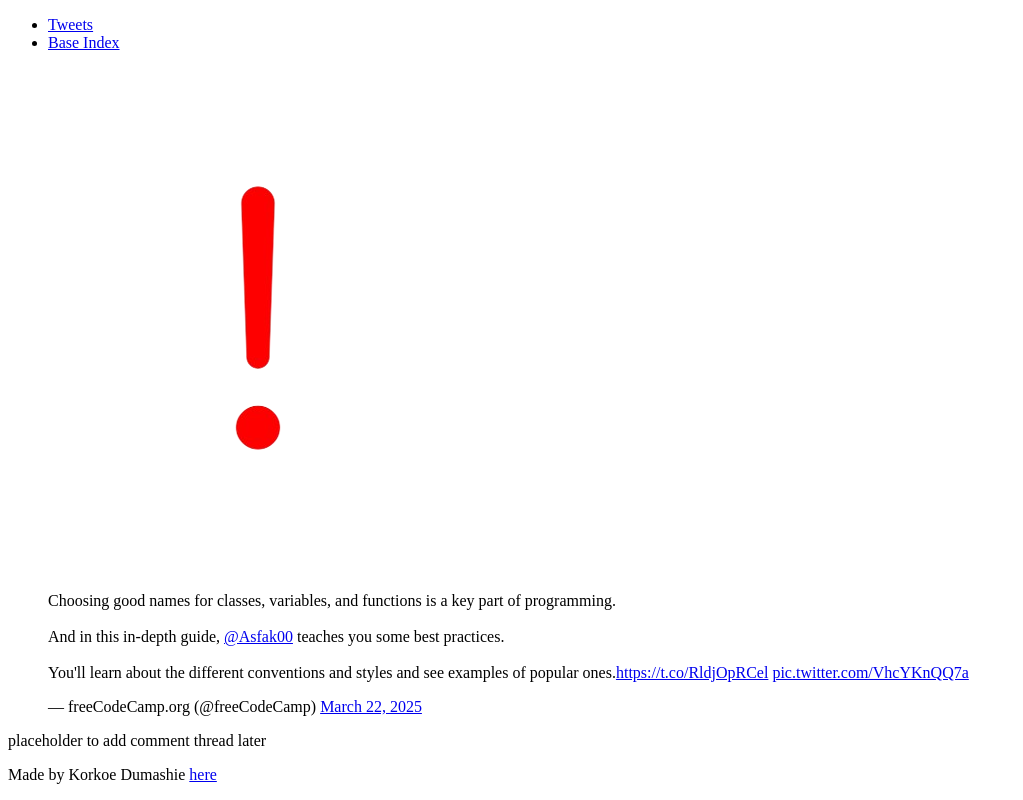
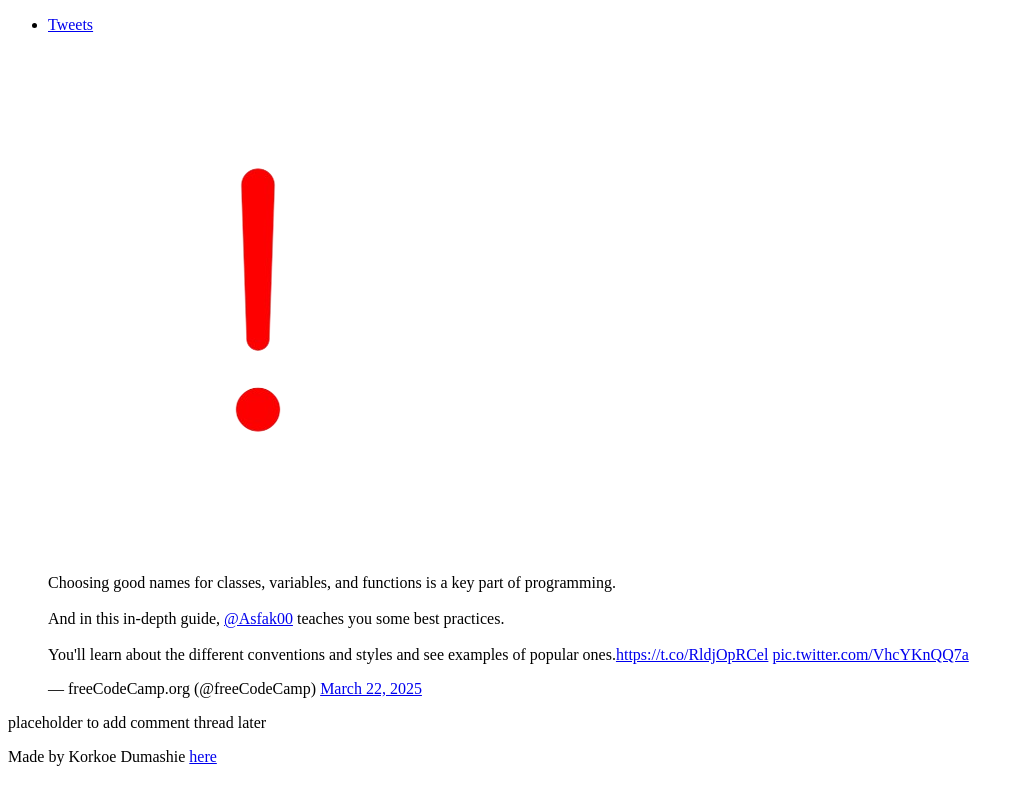
Before and after one commit to Korkoe27/My_First_Portfolio, a plain HTML site: page html_basic/index.html in a window 1280 px wide. Shown: the whole page, without its empty margins (0-1023 px from the left). Drawn offline with Linux system fonts and the light colour scheme.

Commit message:
switched links

```diff
--- a/html_basic/index.html
+++ b/html_basic/index.html
@@ -11,9 +11,6 @@
         <ul class="">
         <li class="">
             <a href="tweets.html" class="">Tweets</a>
-        </li>
-        <li class="">
-            <a href="base_index.html" class="">Base Index</a>
         </li>
     </ul>
     <!-- </nav> -->
```
Also changed, not shown: html_basic/tweets.html (+0 -3 lines).
